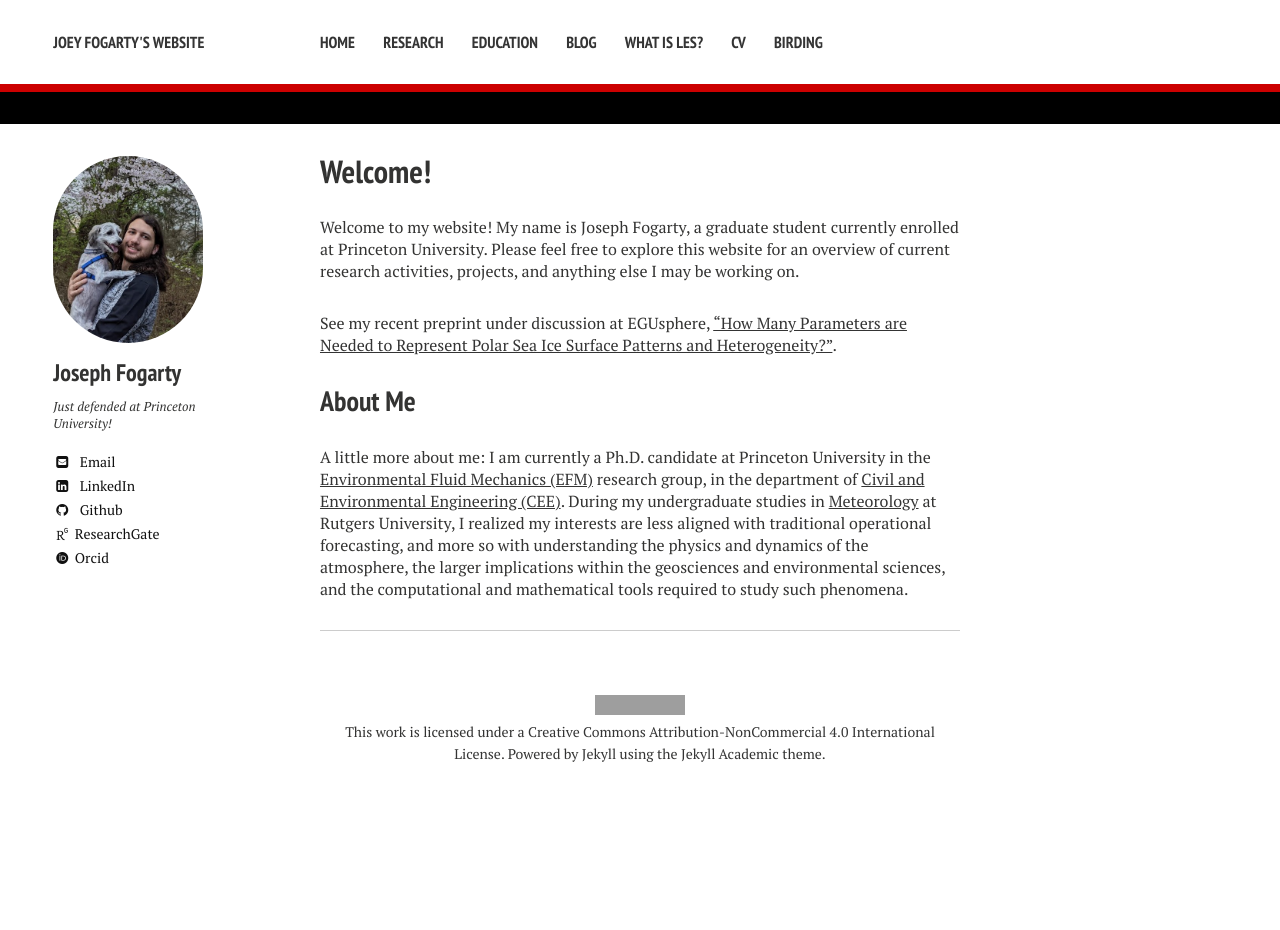
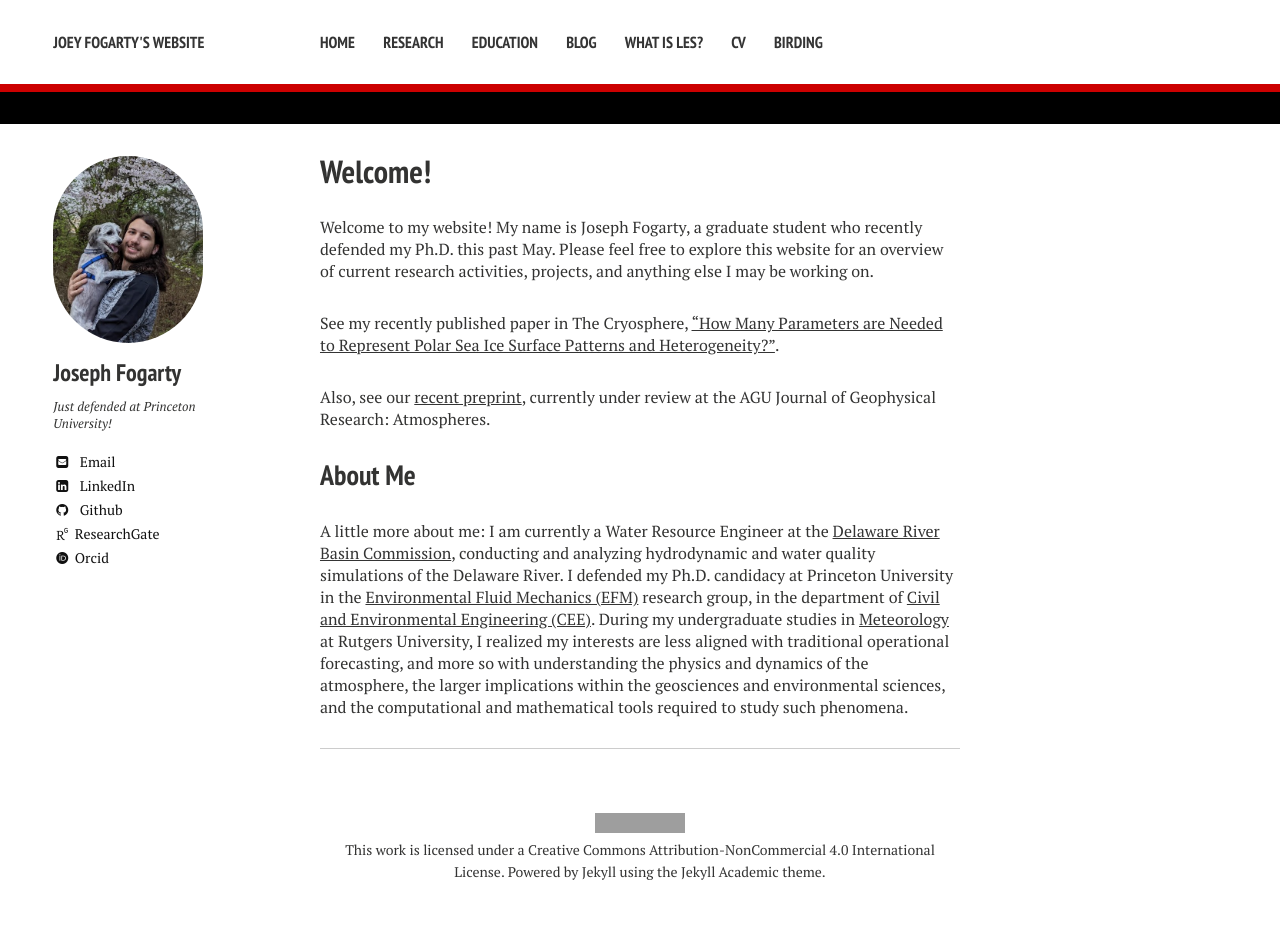
Before and after one commit to josephfogarty/josephfogarty.github.io, a Jekyll site: the page built from index.md, in a window 1280 px wide. Built offline with Jekyll 4.4.1, drawn with Linux system fonts in a browser that asks for light colours; nearby versions of some CDN libraries; some web fonts are replaced; before the commit the page ends 900 px from its top, so only the background shows below that; grey boxes are pictures that could not be loaded.

Commit message:
Update index.md

```diff
--- a/index.md
+++ b/index.md
@@ -4,10 +4,12 @@ layout: page
 excerpt: "About Me..."
 ---
 
-Welcome to my website! My name is Joseph Fogarty, a graduate student currently enrolled at Princeton University. Please feel free to explore this website for an overview of current research activities, projects, and anything else I may be working on.
+Welcome to my website! My name is Joseph Fogarty, a graduate student who recently defended my Ph.D. this past May.  Please feel free to explore this website for an overview of current research activities, projects, and anything else I may be working on.
 
-See my recent preprint under discussion at EGUsphere, ["How Many Parameters are Needed to Represent Polar Sea Ice Surface Patterns and Heterogeneity?"](docs/papers/egusphere-2024-532.pdf){:target="_blank"}.
+See my recently published paper in The Cryosphere, ["How Many Parameters are Needed to Represent Polar Sea Ice Surface Patterns and Heterogeneity?"](https://tc.copernicus.org/articles/18/4335/2024/tc-18-4335-2024.pdf){:target="_blank"}.
+
+Also, see our [recent preprint](https://essopenarchive.org/users/811250/articles/1212725-numerical-simulations-of-satellite-sensed-surface-maps-in-the-marginal-ice-zone), currently under review at the AGU Journal of Geophysical Research: Atmospheres.
 
 ## About Me
 
-A little more about me: I am currently a Ph.D. candidate at Princeton University in the [Environmental Fluid Mechanics (EFM)](http://efm.princeton.edu/){:target="_blank"} research group, in the department of [Civil and Environmental Engineering (CEE)](https://cee.princeton.edu/){:target="_blank"}. During my undergraduate studies in [Meteorology](https://meteorology.rutgers.edu/){:target="_blank"} at Rutgers University, I realized my interests are less aligned with traditional operational forecasting, and more so with understanding the physics and dynamics of the atmosphere, the larger implications within the geosciences and environmental sciences, and the computational and mathematical tools required to study such phenomena.
+A little more about me: I am currently a Water Resource Engineer at the [Delaware River Basin Commission](https://www.nj.gov/drbc/), conducting and analyzing hydrodynamic and water quality simulations of the Delaware River. I defended my Ph.D. candidacy at Princeton University in the [Environmental Fluid Mechanics (EFM)](http://efm.princeton.edu/){:target="_blank"} research group, in the department of [Civil and Environmental Engineering (CEE)](https://cee.princeton.edu/){:target="_blank"}. During my undergraduate studies in [Meteorology](https://meteorology.rutgers.edu/){:target="_blank"} at Rutgers University, I realized my interests are less aligned with traditional operational forecasting, and more so with understanding the physics and dynamics of the atmosphere, the larger implications within the geosciences and environmental sciences, and the computational and mathematical tools required to study such phenomena.
```
